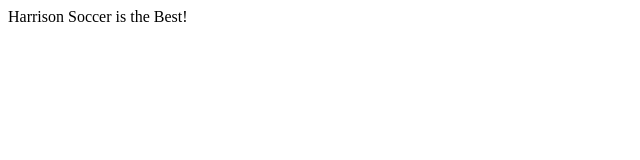
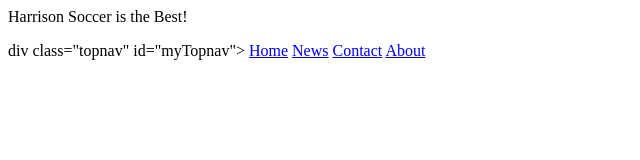
Before and after one commit to MartinEsquivel/HHS-Soccer, a plain HTML site: page index.html in a window 1280 px wide. Shown: the whole page, without its empty margins (0-640 px from the left). Drawn offline with Linux system fonts and the light colour scheme.

Commit message:
Update index.html

```diff
--- a/index.html
+++ b/index.html
@@ -3,3 +3,14 @@
 <p> Harrison Soccer is the Best! </p>
 </body>
 </html>
+div class="topnav" id="myTopnav">
+
+ <a href="home.html">Home</a>
+
+ <a href="news.html">News</a>
+
+ <a href="contact.html">Contact</a>
+
+ <a href=”about.html">About</a>
+
+</div>
```
